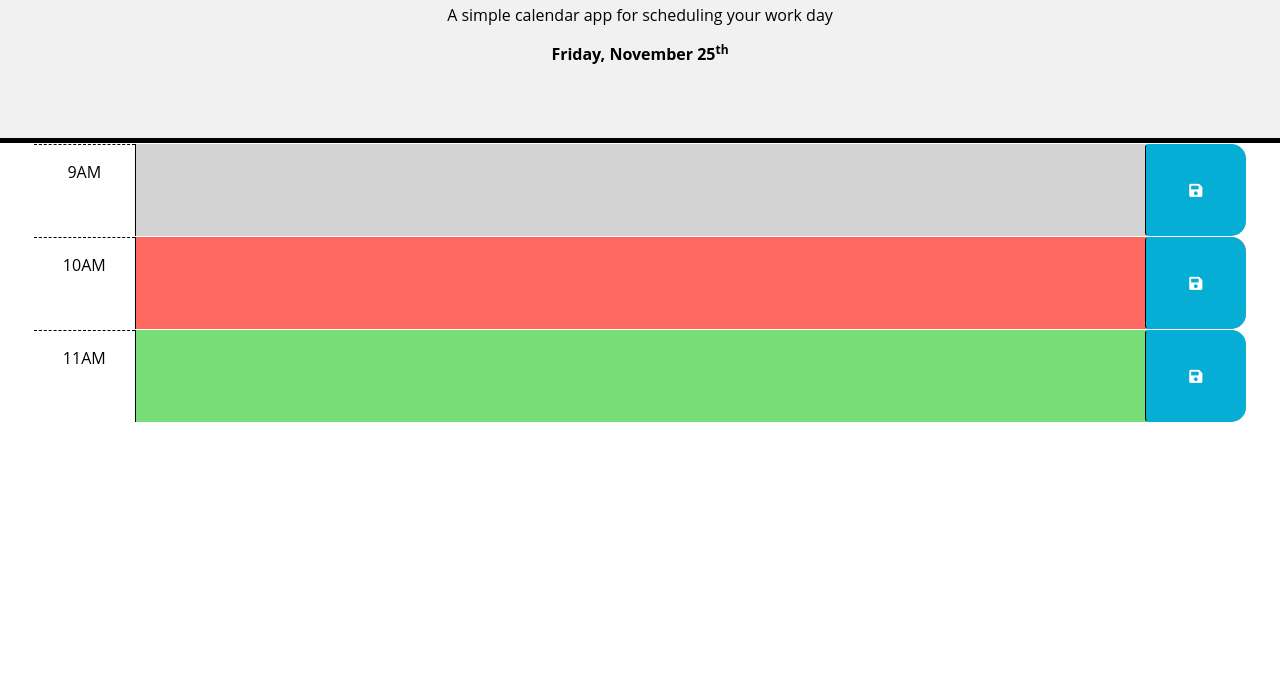
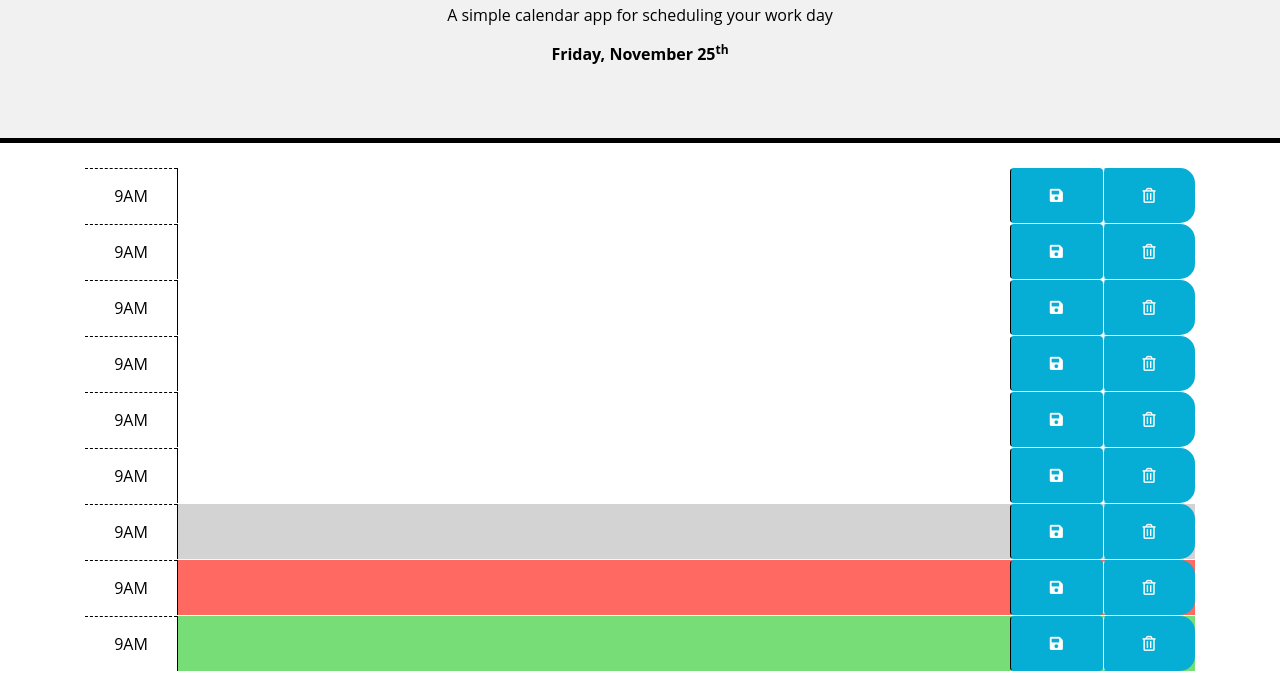
Before and after one commit to Mathieu-Despres/mattyd-work-day-scheduler, a plain HTML site: page Develop/index.html in a window 1280 px wide. Shown: the part 107-800 px from the top of the page. Drawn offline with nearby package versions, Linux system fonts and the light colour scheme.

Commit message:
Added a w3 container for the actual calendar with 80px margin on each side, added 9 rows for the schedule (from 9am-to-5pm),  added a delete button that will delete the saved data

```diff
--- a/Develop/index.html
+++ b/Develop/index.html
@@ -8,11 +8,13 @@
 
 <head>
 
-    <meta name="viewport" content="width=device-width, initial-scale=1.0"/>
-    <meta http-equiv="X-UA-Compatible" content="ie=edge"/>
-    <link href="https://cdn.jsdelivr.net/npm/bootstrap@5.1.3/dist/css/bootstrap.min.css" rel="stylesheet" integrity="sha384-1BmE4kWBq78iYhFldvKuhfTAU6auU8tT94WrHftjDbrCEXSU1oBoqyl2QvZ6jIW3" crossorigin="anonymous"/>
-    <link rel="stylesheet" href="https://use.fontawesome.com/releases/v5.8.1/css/all.css" integrity="sha384-50oBUHEmvpQ+1lW4y57PTFmhCaXp0ML5d60M1M7uH2+nqUivzIebhndOJK28anvf" crossorigin="anonymous"/>
-    <link href="https://fonts.googleapis.com/css2?family=Fira+Sans:wght@400;700&display=swap" rel="stylesheet"/>
+  <meta name="viewport" content="width=device-width, initial-scale=1.0" />
+  <meta http-equiv="X-UA-Compatible" content="ie=edge" />
+  <link href="https://cdn.jsdelivr.net/npm/bootstrap@5.1.3/dist/css/bootstrap.min.css" rel="stylesheet"
+  integrity="sha384-1BmE4kWBq78iYhFldvKuhfTAU6auU8tT94WrHftjDbrCEXSU1oBoqyl2QvZ6jIW3" crossorigin="anonymous" />
+  <link rel="stylesheet" href="https://use.fontawesome.com/releases/v5.8.1/css/all.css"
+  integrity="sha384-50oBUHEmvpQ+1lW4y57PTFmhCaXp0ML5d60M1M7uH2+nqUivzIebhndOJK28anvf" crossorigin="anonymous" />
+  <link href="https://fonts.googleapis.com/css2?family=Fira+Sans:wght@400;700&display=swap" rel="stylesheet" />
   <link rel="stylesheet" href="style.css" />
 
 </head>
@@ -20,13 +22,13 @@
 <body>
 
   <header class="w3-display-container w3-center w3-light-gray">
-        <div class="w3-display-middle"><h1>Work Day Scheduler</h1>
+    <div class="w3-display-middle">
+      <h1>Work Day Scheduler</h1>
       <p>A simple calendar app for scheduling your work day</p>
       <!-- Day, date, time -->
       <p><span><b id="weekday,"></b></span> <span><b id="date"></b></span></p>
+  </header>
 
-</header>
-    <div class="container-fluid px-5">
   <!-- Use class for "past", "present", and "future" to apply styles to the
         time-block divs accordingly. The javascript will need to do this by
         adding/removing these classes on each div by comparing the hour in the
@@ -38,38 +40,90 @@
         -->
 
   <!-- Example of a past time block. The "past" class adds a gray background color. -->
-      <div id="hour-9" class="row time-block past">
+
+  <br>
+
+  <div class="w3-container">
+
+    <div class="row" id="hour-1">
       <div class="col-2 col-md-1 hour text-center py-3">9AM</div>
-        <textarea class="col-8 col-md-10 description" rows="3"> </textarea>
-        <button class="btn saveBtn col-2 col-md-1" aria-label="save">
-          <i class="fas fa-save" aria-hidden="true"></i>
-        </button>
+      <textarea id="8" class="col-9 input"></textarea>
+      <button class="btn saveBtn col-2 col-md-1"><i class="fas fa-save" aria-hidden="true"></i></button>
+      <button class="btn deleteBtn col-2 col-md-1"><i class="far fa-trash-alt" aria-hidden="true"></i></button>
+
     </div>
 
-      <!-- Example of a present time block. The "present" class adds a red background color. -->
-      <div id="hour-10" class="row time-block present">
-        <div class="col-2 col-md-1 hour text-center py-3">10AM</div>
-        <textarea class="col-8 col-md-10 description" rows="3"> </textarea>
-        <button class="btn saveBtn col-2 col-md-1" aria-label="save">
-          <i class="fas fa-save" aria-hidden="true"></i>
-        </button>
+    <div class="row" id="hour-1">
+      <div class="col-2 col-md-1 hour text-center py-3">9AM</div>
+      <textarea id="8" class="col-9 input"></textarea>
+      <button class="btn saveBtn col-2 col-md-1"><i class="fas fa-save" aria-hidden="true"></i></button>
+      <button class="btn deleteBtn col-2 col-md-1"><i class="far fa-trash-alt" aria-hidden="true"></i></button>
+
     </div>
 
-      <!-- Example of a future time block. The "future" class adds a green background color. -->
-      <div id="hour-11" class="row time-block future">
-        <div class="col-2 col-md-1 hour text-center py-3">11AM</div>
-        <textarea class="col-8 col-md-10 description" rows="3"> </textarea>
-        <button class="btn saveBtn col-2 col-md-1" aria-label="save">
-          <i class="fas fa-save" aria-hidden="true"></i>
-        </button>
+    <div class="row" id="hour-1">
+      <div class="col-2 col-md-1 hour text-center py-3">9AM</div>
+      <textarea id="8" class="col-9 input"></textarea>
+      <button class="btn saveBtn col-2 col-md-1"><i class="fas fa-save" aria-hidden="true"></i></button>
+      <button class="btn deleteBtn col-2 col-md-1"><i class="far fa-trash-alt" aria-hidden="true"></i></button>
+
     </div>
+
+    <div class="row" id="hour-1">
+      <div class="col-2 col-md-1 hour text-center py-3">9AM</div>
+      <textarea id="8" class="col-9 input"></textarea>
+      <button class="btn saveBtn col-2 col-md-1"><i class="fas fa-save" aria-hidden="true"></i></button>
+      <button class="btn deleteBtn col-2 col-md-1"><i class="far fa-trash-alt" aria-hidden="true"></i></button>
+
+    </div>
+
+    <div class="row" id="hour-1">
+      <div class="col-2 col-md-1 hour text-center py-3">9AM</div>
+      <textarea id="8" class="col-9 input"></textarea>
+      <button class="btn saveBtn col-2 col-md-1"><i class="fas fa-save" aria-hidden="true"></i></button>
+      <button class="btn deleteBtn col-2 col-md-1"><i class="far fa-trash-alt" aria-hidden="true"></i></button>
+
+    </div>
+
+    <div class="row" id="hour-1">
+      <div class="col-2 col-md-1 hour text-center py-3">9AM</div>
+      <textarea id="8" class="col-9 input"></textarea>
+      <button class="btn saveBtn col-2 col-md-1"><i class="fas fa-save" aria-hidden="true"></i></button>
+      <button class="btn deleteBtn col-2 col-md-1"><i class="far fa-trash-alt" aria-hidden="true"></i></button>
+
+    </div>
+
+    <div class="row past" id="hour-1">
+      <div class="col-2 col-md-1 hour text-center py-3">9AM</div>
+      <textarea id="8" class="col-9 input"></textarea>
+      <button class="btn saveBtn col-2 col-md-1"><i class="fas fa-save" aria-hidden="true"></i></button>
+      <button class="btn deleteBtn col-2 col-md-1"><i class="far fa-trash-alt" aria-hidden="true"></i></button>
+
+    </div>
+
+    <div class="row present" id="hour-1">
+      <div class="col-2 col-md-1 hour text-center py-3">9AM</div>
+      <textarea id="8" class="col-9 input"></textarea>
+      <button class="btn saveBtn col-2 col-md-1"><i class="fas fa-save" aria-hidden="true"></i></button>
+      <button class="btn deleteBtn col-2 col-md-1"><i class="far fa-trash-alt" aria-hidden="true"></i></button>
+
+    </div>
+
+    <div class="row future" id="hour-1">
+      <div class="col-2 col-md-1 hour text-center py-3">9AM</div>
+      <textarea id="8" class="col-9 input"></textarea>
+      <button class="btn saveBtn col-2 col-md-1"><i class="fas fa-save" aria-hidden="true"></i></button>
+      <button class="btn deleteBtn col-2 col-md-1"><i class="far fa-trash-alt" aria-hidden="true"></i></button>
+
+    </div>
+
  </div>
 
   <script src="https://cdnjs.cloudflare.com/ajax/libs/jquery/3.2.1/jquery.min.js"></script>
   <script src="https://cdn.jsdelivr.net/npm/dayjs@1.11.3/dayjs.min.js"
-    integrity="sha256-iu/zLUB+QgISXBLCW/mcDi/rnf4m4uEDO0wauy76x7U="
-    crossorigin="anonymous"></script>
+    integrity="sha256-iu/zLUB+QgISXBLCW/mcDi/rnf4m4uEDO0wauy76x7U=" crossorigin="anonymous"></script>
 
   <script src="script.js"></script>
 </body>
+
 </html>
--- a/Develop/style.css
+++ b/Develop/style.css
@@ -2,6 +2,13 @@
 
 height: 250px;
 border-bottom: 5px solid black;
+
+}
+
+.w3-container {
+
+margin-left: 80px;
+margin-right: 80px;
 
 }
 
@@ -11,12 +18,13 @@ body {
 }
 
 textarea {
+
   background: transparent;
   border: none;
   resize: none;
   color: #000000;
   border-left: 1px solid black;
-  padding: 10px;
+
 }
 
 .description {
@@ -54,8 +62,6 @@ textarea {
 
 .saveBtn {
   border-left: 1px solid black;
-  border-top-right-radius: 15px;
-  border-bottom-right-radius: 15px;
   background-color: #06aed5;
   color: white;
 }
@@ -64,3 +70,20 @@ textarea {
   font-size: 20px;
   transition: all 0.3s ease-in-out;
 }
+
+.deleteBtn {
+
+
+  border-left: 1px solid white;
+
+  border-top-right-radius: 15px;
+  border-bottom-right-radius: 15px;
+  background-color: #06aed5;
+  color: white;
+
+}
+
+.deleteBtn i:hover {
+  font-size: 20px;
+  transition: all 0.3s ease-in-out;
+}
```
Lines whose indentation alone changed are shown as unchanged.
